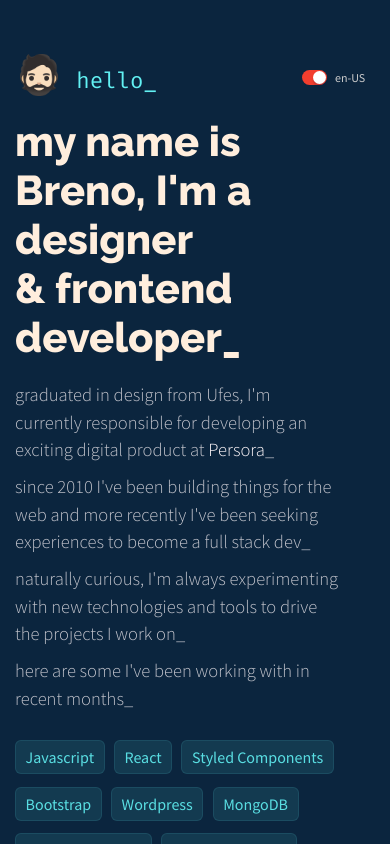
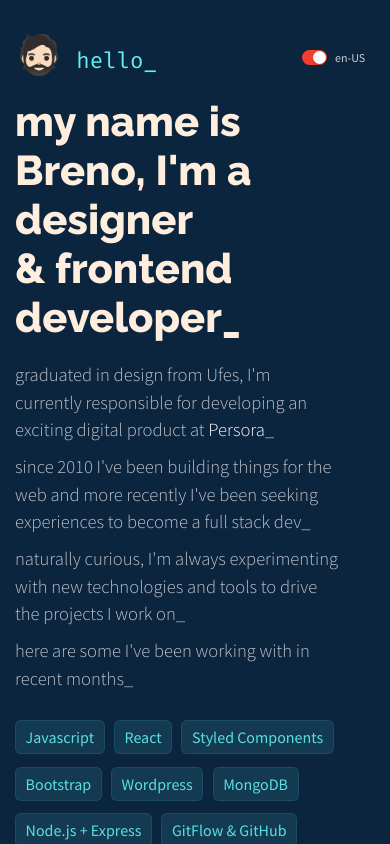
Before and after one commit to brenoserafini/.dev, a React (Vite) app: page / in a window 390 px wide. Shown: the top 844 px of the page. Built offline with nearby package versions, Linux system fonts and the light colour scheme.

Commit message:
Ajustar padding-top para mobile

```diff
--- a/src/Bs.tsx
+++ b/src/Bs.tsx
@@ -9,7 +9,7 @@ const LocalesContainer = styled.div`
   right: 70px;
   z-index: 10;
   @media (max-width: 578px) {
-    /* top: 50px; */
+    top: 50px;
     right: 20px;
   }
 `;
--- a/src/components/Cover/styles.ts
+++ b/src/components/Cover/styles.ts
@@ -9,7 +9,7 @@ export const Container = styled.div`
   @media (max-width: 576px) {
     height: auto;
     padding-bottom: 50px;
-    padding-top: 30px;
+    padding-top: 10px;
   }
 `;
 
```
